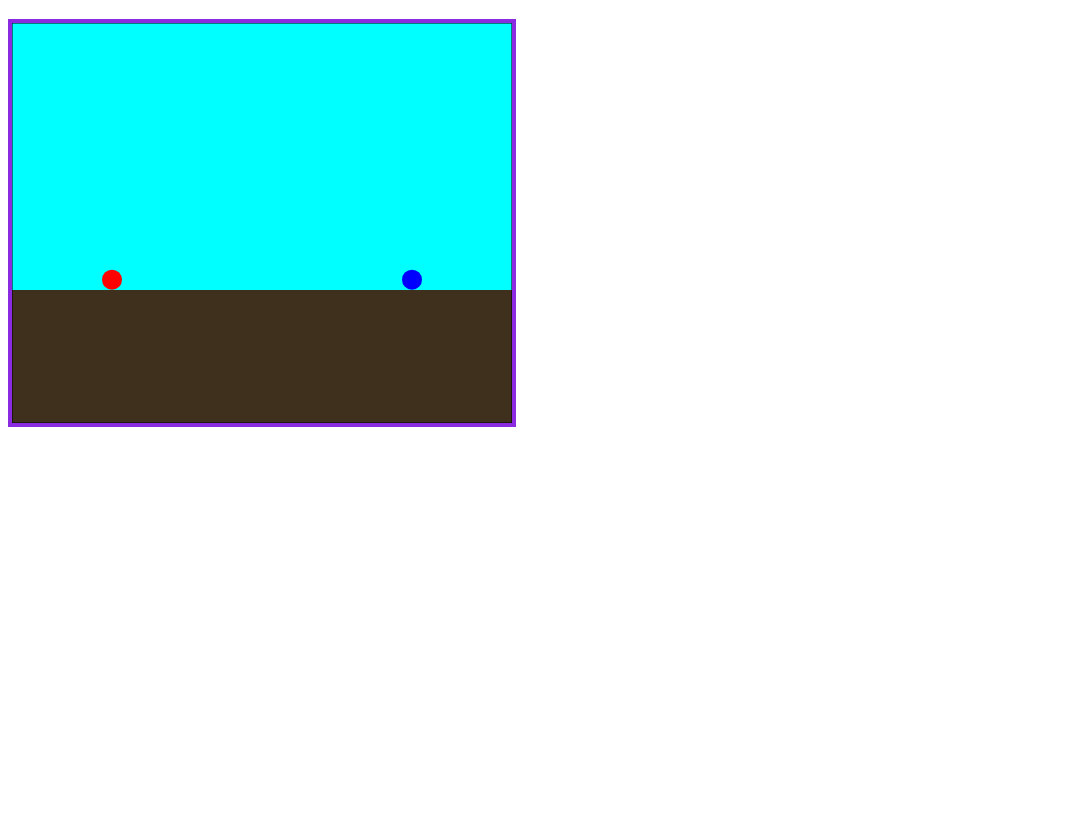
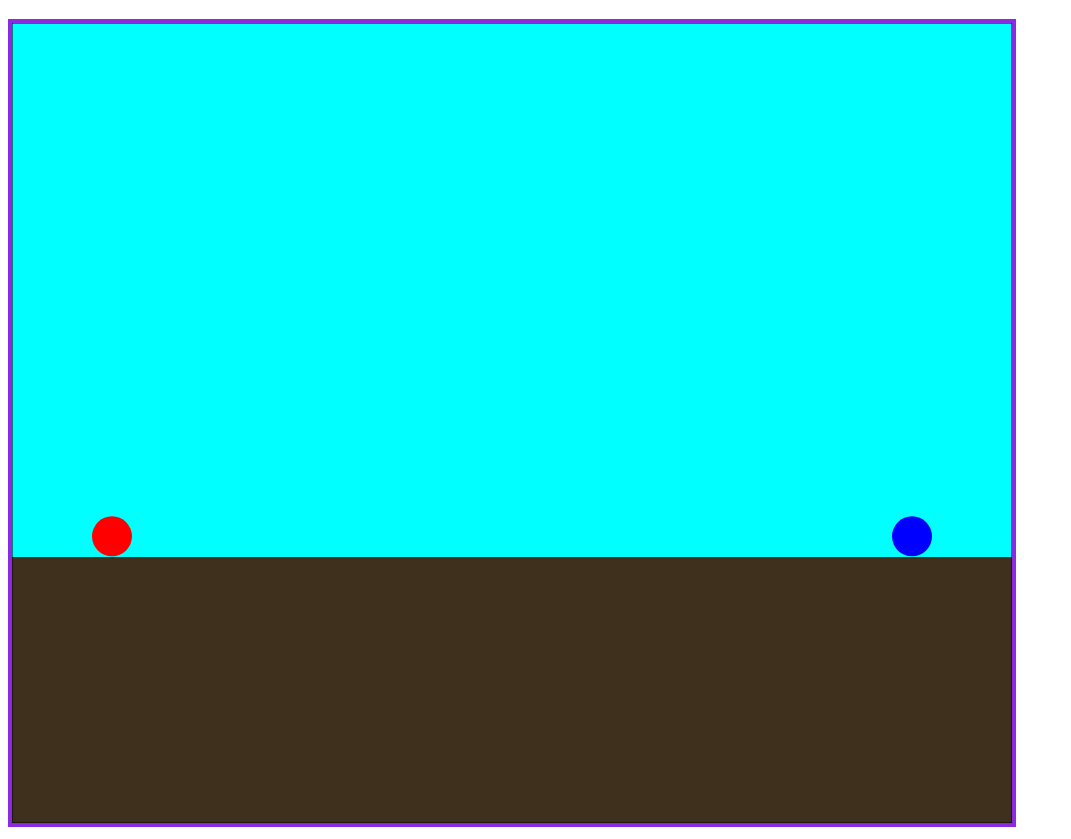
Before and after one commit to bach-ta/zones-of-fire, a plain HTML site: page index.html in a window 1280 px wide. Shown: the part 61-900 px from the top of the page, without its empty margins (0-1071 px from the left). Before the commit the page ends 800 px from the top, so only its background shows below. Drawn offline with Linux system fonts and the light colour scheme.

Commit message:
update constants

```diff
--- a/index.html
+++ b/index.html
@@ -11,7 +11,7 @@
 </head>
 <body>
     <h1 id="game-title">Zones of Fire</h1>
-    <canvas id="canvas" height="400" width="500"></canvas>
+    <canvas id="canvas" height="800" width="1000"></canvas>
 
     <!-- Scripts -->
     <script type="module" src="js/script.js"></script>
--- a/js/constants.js
+++ b/js/constants.js
@@ -1,2 +1,3 @@
-export const WIDTH = 500;
-export const RADIUS = 10;
+export const WIDTH = 1000;
+export const HEIGHT = 800;
+export const RADIUS = 20;
--- a/js/game.js
+++ b/js/game.js
@@ -1,6 +1,6 @@
 import Player, { initPositions } from './player.js';
 import Terrain from './terrain.js';
-import { RADIUS } from './constants.js';
+import { WIDTH, HEIGHT, RADIUS } from './constants.js';
 
 export const canvas = document.querySelector('#canvas');
 export const context = canvas.getContext('2d');
@@ -42,7 +42,7 @@ export default class Game {
   }
 
   initGame = () => {
-    const terrain = new Terrain("flat", 500, 400);
+    const terrain = new Terrain("flat", WIDTH, HEIGHT);
     terrain.displayTerrain();
 
     this.players = this.createPlayers(terrain);
```
